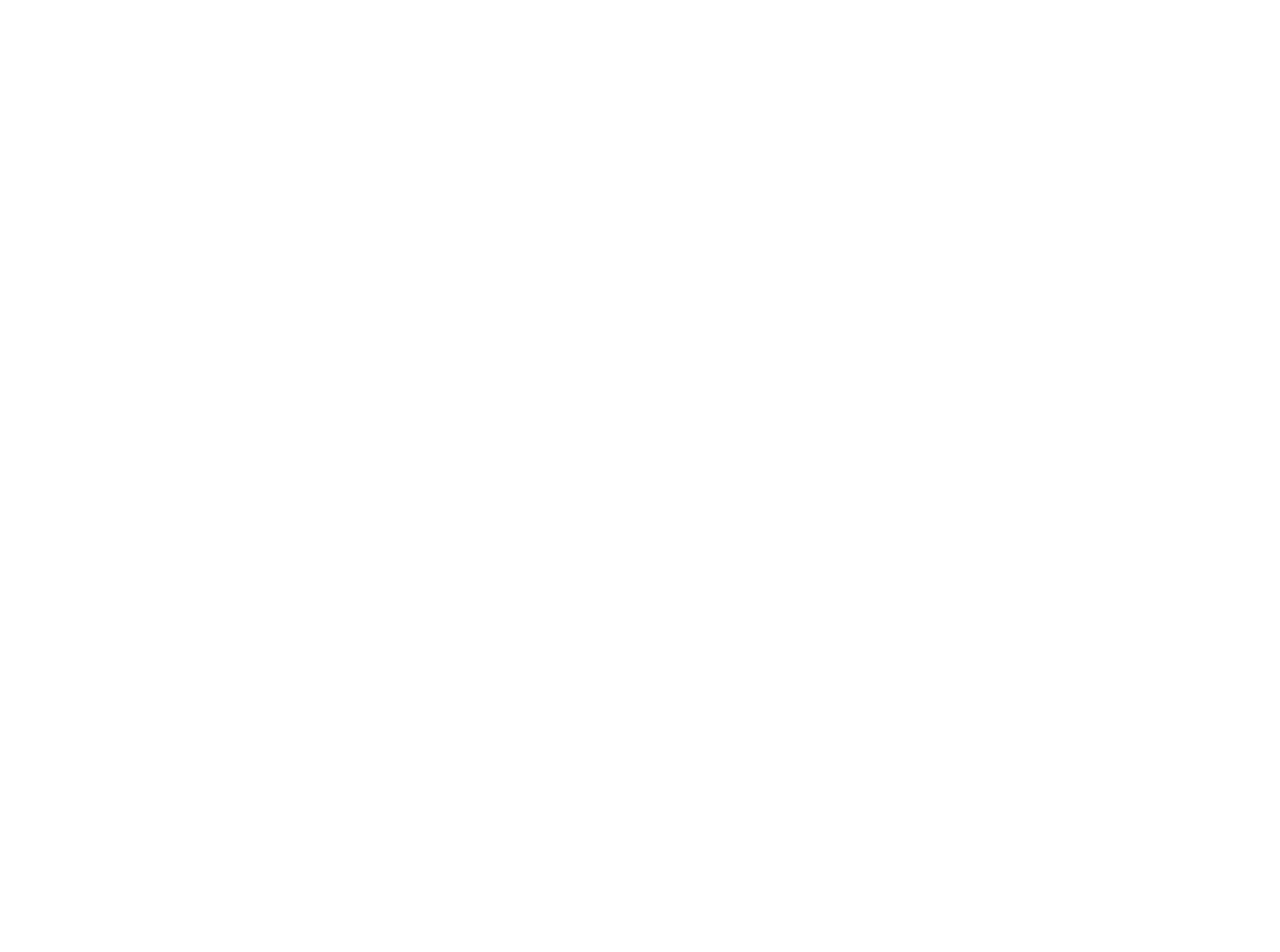
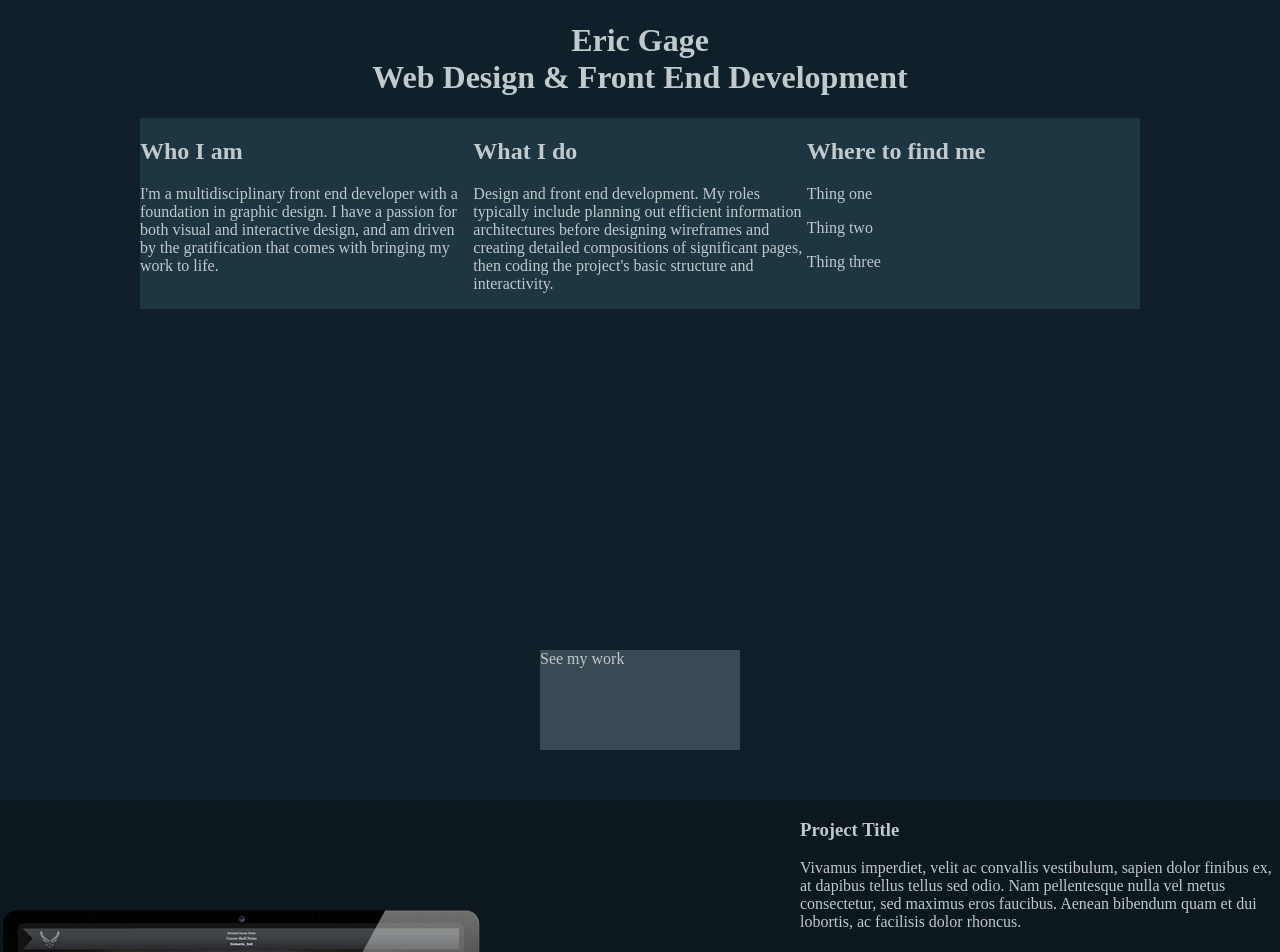
Before and after one commit to esgage/Portfolio_2023, a plain HTML site: page index.html in a window 1280 px wide. Shown: the top 952 px of the page. Before the commit the page ends 800 px from the top, so only its background shows below. Drawn offline with Linux system fonts and the light colour scheme.

Commit message:
base layout

```diff
--- a/index.html
+++ b/index.html
@@ -8,7 +8,38 @@
         <meta name="viewport" content="width=device-width">
     </head>
     <body>
-
+        <div class="initial-view">
+            <h1>Eric Gage <br>Web Design &amp; Front End Development</h1>
+            <div class="intro">
+                <div>
+                    <h2>Who I am</h2>
+                    <p>I'm a multidisciplinary front end developer with a foundation in graphic design. I have a passion for both visual and interactive design, and am driven by the gratification that comes with bringing my work to life.</p>
+                </div>
+                <div>
+                    <h2>What I do</h2>
+                    <p>Design and front end development. My roles typically include planning out efficient information architectures before designing wireframes and creating detailed compositions of significant pages, then coding the project's basic structure and interactivity.</p>
+                </div>
+                <div>
+                    <h2>Where to find me</h2>
+                    <p>Thing one</p>
+                    <p>Thing two</p>
+                    <p>Thing three</p>
+                </div>
+            </div>
+            <div class="see-work-btn">See my work</div>
+        </div>
+        <div class="projects-container">
+            <div class="project-container">
+                <div class="project">
+                    <div class="project-image">
+                        <img src="images/thumbs/sce_thu.png">
+                    </div>
+                    <div class="project-details">
+                        <h3>Project Title</h3>
+                        <p>Vivamus imperdiet, velit ac convallis vestibulum, sapien dolor finibus ex, at dapibus tellus tellus sed odio. Nam pellentesque nulla vel metus consectetur, sed maximus eros faucibus. Aenean bibendum quam et dui lobortis, ac facilisis dolor rhoncus.</p></div>
+                </div>
+            </div>
+        </div>
         <script src="script.js"></script>
     </body>
 </html>
--- a/styles.css
+++ b/styles.css
@@ -0,0 +1,50 @@
+html{
+    margin: 0;
+}
+
+body{
+    color:rgb(192, 201, 203);
+    background-color: rgb(15, 32, 42);
+    margin: 0;
+}
+
+.initial-view{
+    height: 100vh;
+    box-sizing: border-box;
+    padding: 1px;
+    position: relative;
+}
+
+h1{
+    text-align: center;
+}
+
+.intro{
+    display: flex;
+    width: 1000px;
+    align-items: stretch;
+    margin: auto;
+}
+
+.intro>div{
+    flex: 1;
+    background-color: #1e3542;
+}
+
+.project-container{
+    background-color: #0c171e;
+}
+
+.project{
+    display: flex;
+}
+
+.see-work-btn{
+    width: 200px;
+    height: 100px;
+    background-color: #394a54;
+    left: 50%;
+    transform: translateX(-100px);
+    position: absolute;
+    bottom: 50px;
+}
```
Also changed, not shown: images/thumbs/sce_thu.png (added).
